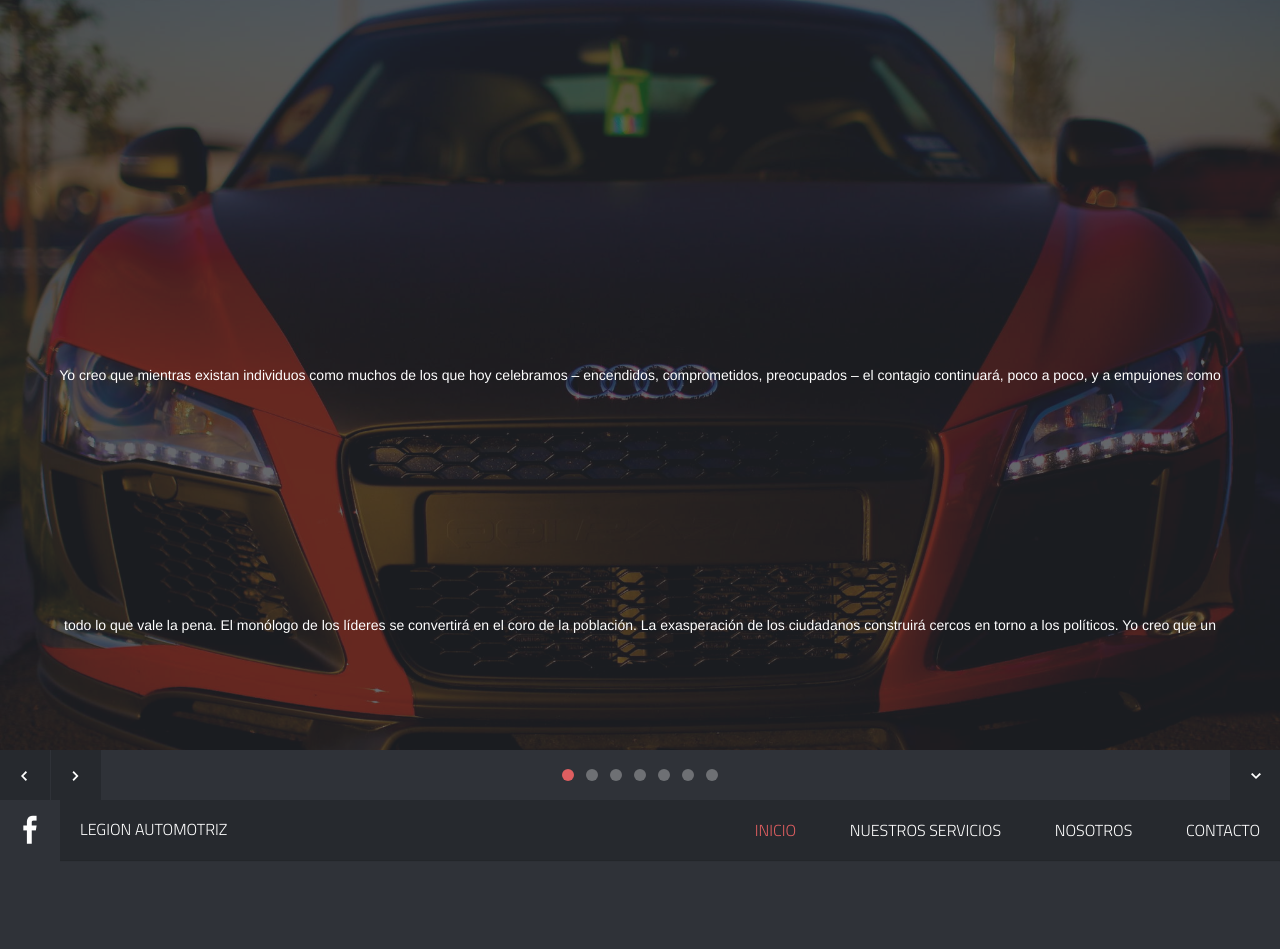
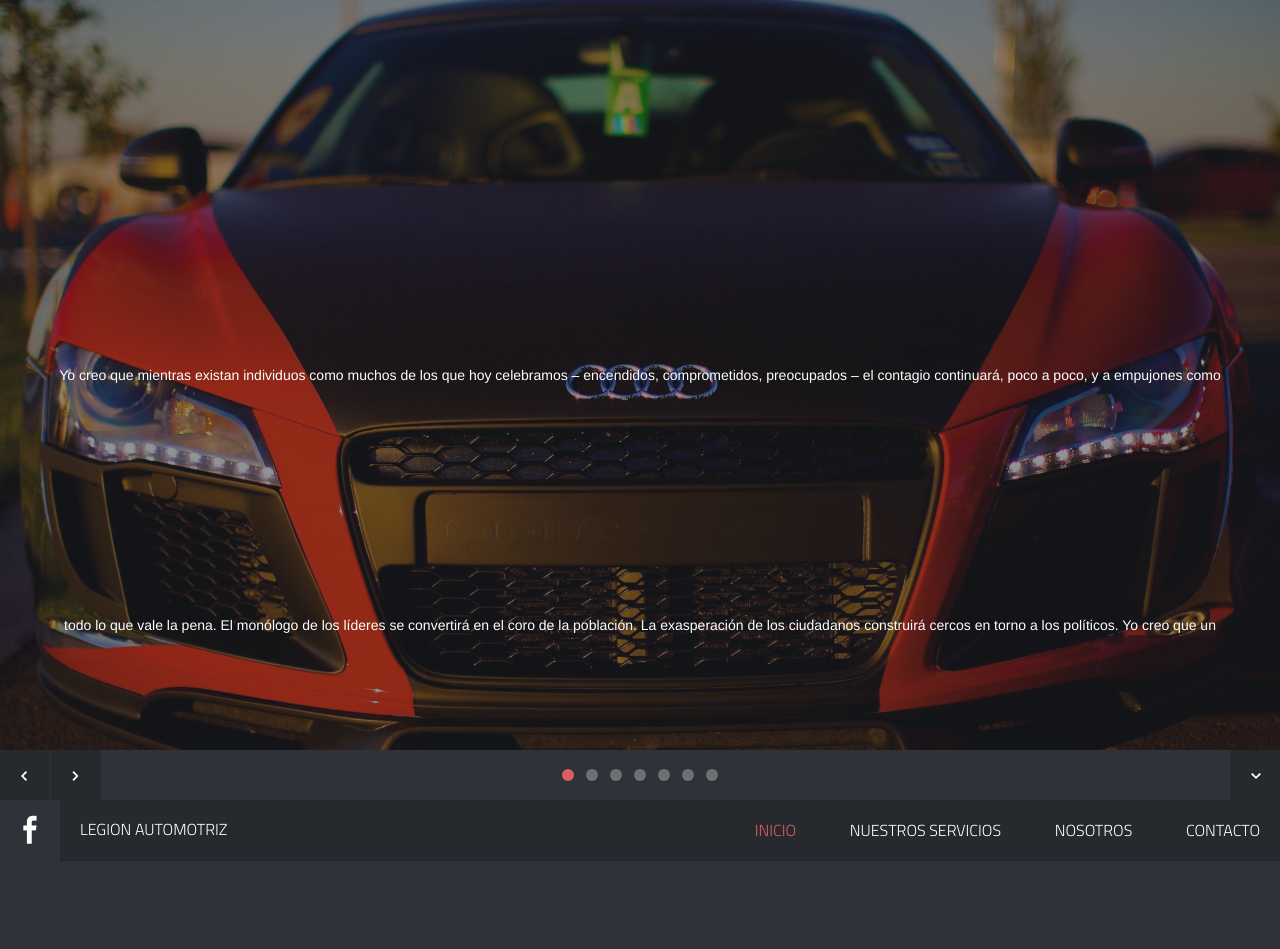
Before and after one commit to daniel-z/legionautomotriz.com, a PHP site: page / in a window 1280 px wide. Shown: the top 949 px of the page. Run offline with PHP 8.4, Linux system fonts and the light colour scheme; some libraries are stand-ins or nearby versions; some web fonts are replaced.

Commit message:
Overlay a little bit more transparent.

```diff
--- a/css/main.css
+++ b/css/main.css
@@ -302,7 +302,7 @@ h3.spec {
 	width: 100%;
 	height: 100%;
 	background: #26292E;
-	opacity: 0.7;
+	opacity: 0.5;
 	filter: alpha(opacity=70);
 	z-index: 0;
 }
```
